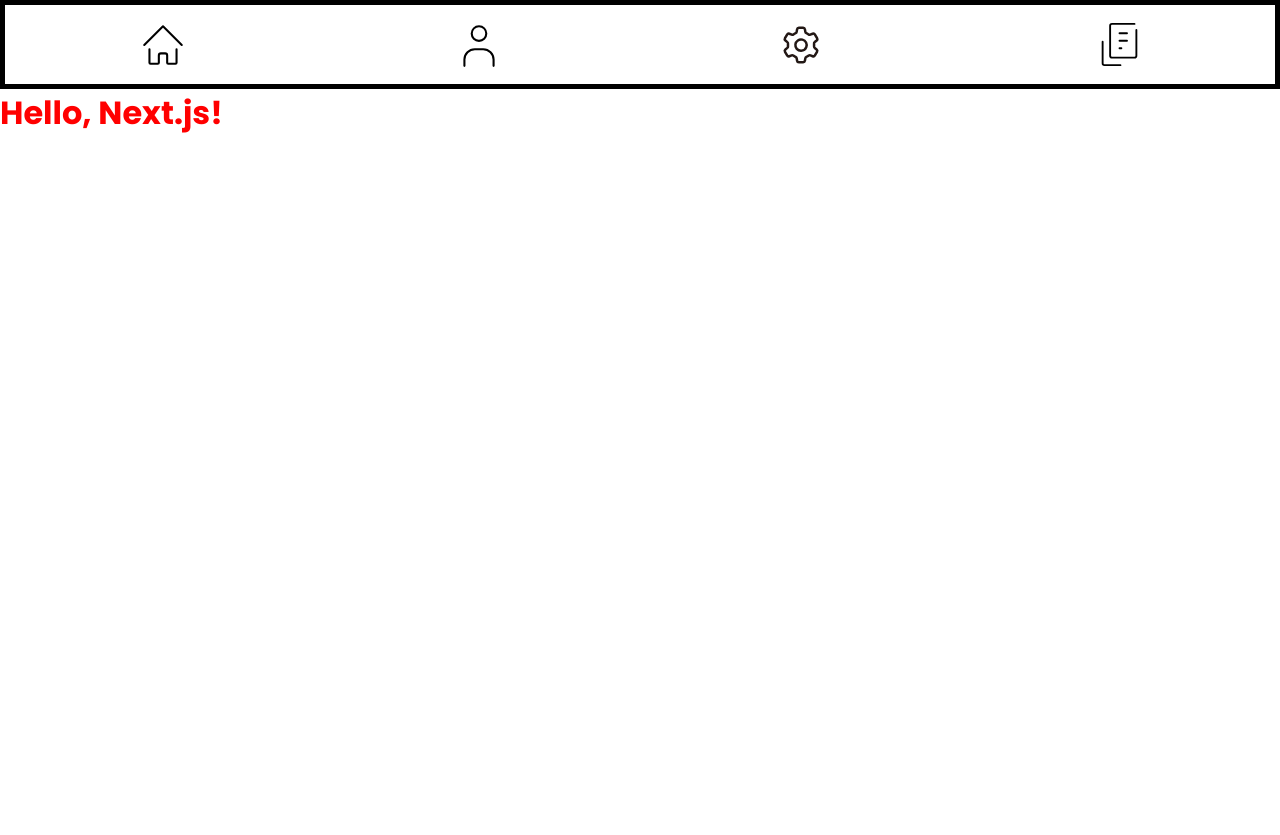
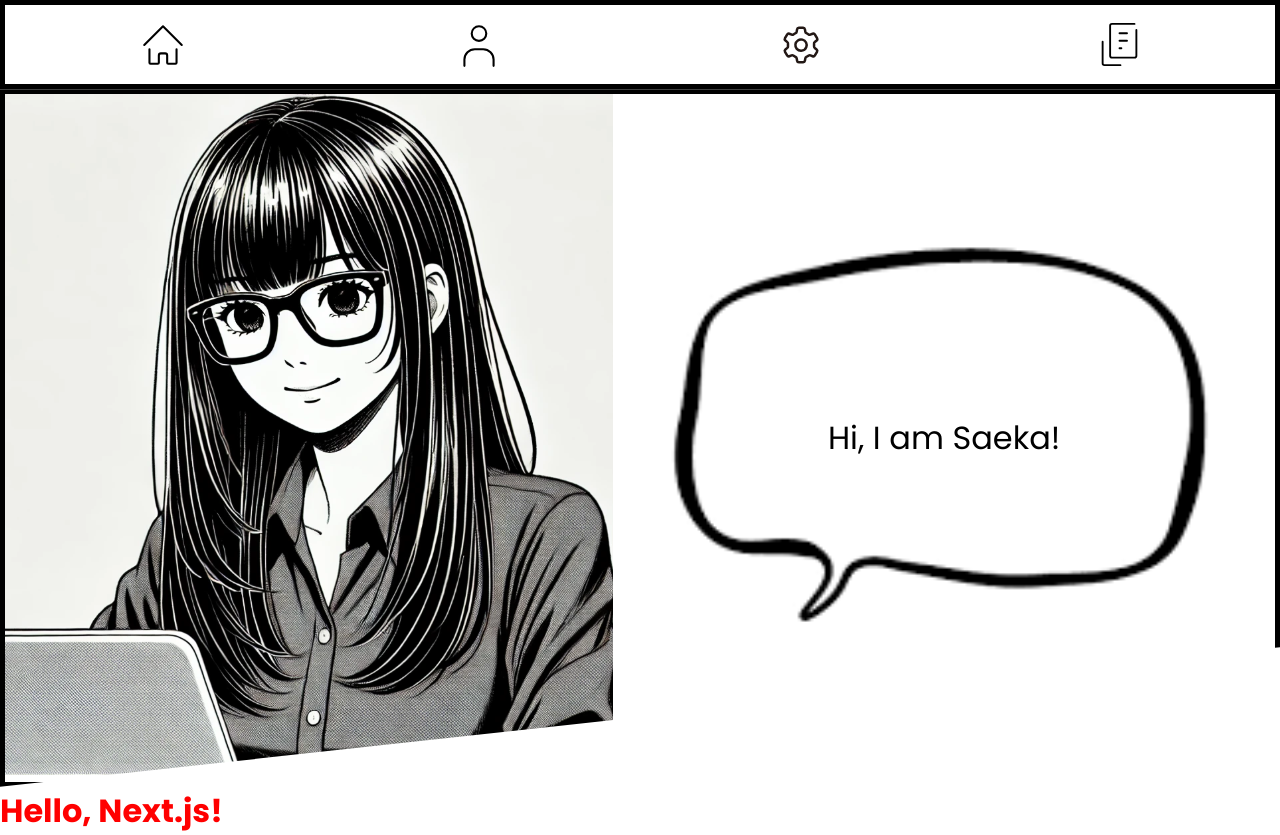
Before and after one commit to Saeka03/portfolio, a Next.js app: page / in a window 1280 px wide. Before the commit the page ends 800 px from the top, so only its background shows below. Built offline with nearby package versions, Linux system fonts and the light colour scheme.

Commit message:
Implement a home content (#3)

```diff
--- /dev/null
+++ b/src/app/components/Home.module.scss
@@ -0,0 +1,34 @@
+.home {
+  border: 5px solid black;
+  display: flex;
+  justify-content: space-between;
+  align-items: center;
+  z-index: 1;
+  background: white;
+  clip-path: polygon(0 0, 100% 0, 100% 80%, 0 100%);
+}
+
+.myImg,
+.speechBubbleImg {
+  width: 100%;
+  height: 100%;
+}
+
+.line {
+  position: relative;
+  height: 100%;
+
+  .text {
+    position: absolute;
+    top: 50%;
+    left: 50%;
+    transform: translate(-50%, -50%);
+    text-align: center;
+  }
+}
+
+@media only screen and (min-width: 550px) {
+  .text {
+    font-size: 2rem;
+  }
+}
--- /dev/null
+++ b/src/app/components/Home.tsx
@@ -0,0 +1,31 @@
+import Image from "next/image";
+import React from "react";
+import styles from "./Home.module.scss";
+
+function Home() {
+  return (
+    <div className={styles.home}>
+      <div className={styles.me}>
+        <Image
+          className={styles.myImg}
+          src={"/me.svg"}
+          alt={"My illust"}
+          width={200}
+          height={225}
+        />
+      </div>
+      <div className={styles.line}>
+        <Image
+          className={styles.speechBubbleImg}
+          src={"/speech_bubble1.svg"}
+          alt={"Speech bubble 1"}
+          width={200}
+          height={225}
+        />
+        <div className={styles.text}>Hi, I am Saeka!</div>
+      </div>
+    </div>
+  );
+}
+
+export default Home;
--- a/src/app/page.tsx
+++ b/src/app/page.tsx
@@ -1,11 +1,13 @@
 import React from "react";
 import styles from "./page.module.scss";
 import Navbar from "./components/Navbar";
+import Home from "./components/Home";
 
 export default function Page() {
   return (
     <div>
       <Navbar />
+      <Home />
       <h1 className={styles.next}>Hello, Next.js!</h1>
     </div>
   );
```
Also changed, not shown: public/me.svg (added), public/speech_bubble1.svg (added).
